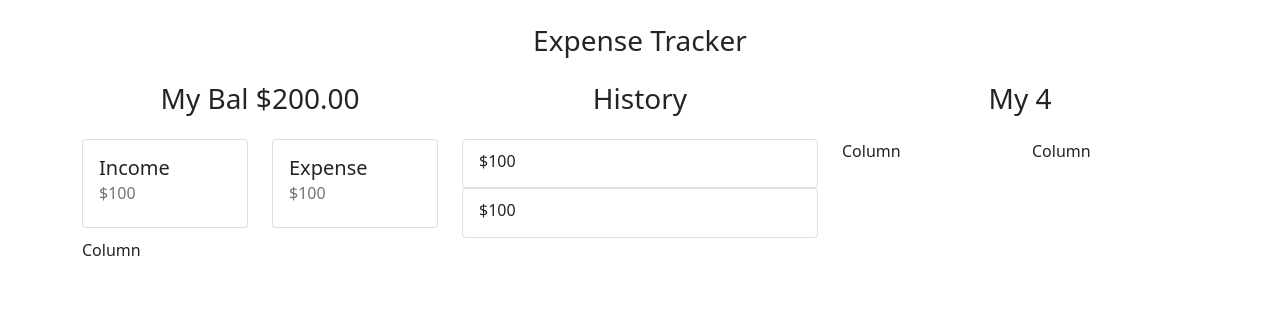
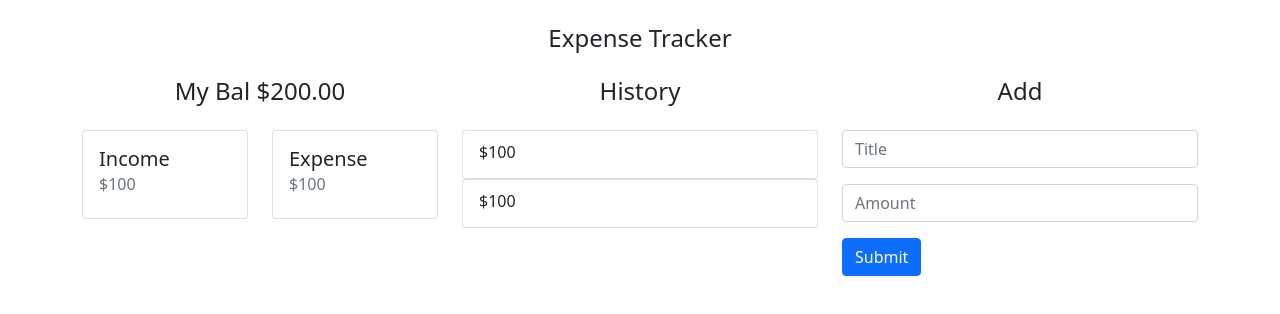
Before and after one commit to rajrachchh14/react-expensetracker, a React (Create React App) app: page / in a window 1280 px wide. Shown: the top 314 px of the page. Built offline with nearby package versions, Linux system fonts and the light colour scheme.

Commit message:
1 file modified

```diff
--- a/src/App.js
+++ b/src/App.js
@@ -4,16 +4,16 @@ export default function App() {
   return (
     <>
       <div className="container mt-4">
-        <h3 className="text-center mb-4">Expense Tracker </h3>
+        <h4 className="text-center mb-4">Expense Tracker </h4>
         <div className="row row-cols-2 row-cols-lg-3">
           <div className="col-4">
-            <h3 className="text-center mb-4">My Bal $200.00 </h3>
+            <h4 className="text-center mb-4">My Bal $200.00 </h4>
           </div>
           <div class="col-4">
-            <h3 className="text-center">History </h3>
+            <h4 className="text-center">History </h4>
           </div>
           <div class="col-4">
-            <h3 className="text-center">My 4 </h3>
+            <h4 className="text-center">Add </h4>
           </div>
           <div class="col-4 col-lg-2">
             <div className="card">
@@ -44,9 +44,24 @@ export default function App() {
               </div>
             </div>
           </div>
-          <div class="col-4 col-lg-2">Column</div>
-          <div class="col-4 col-lg-2">Column</div>
-          <div class="col-4 col-lg-2">Column</div>
+          <div class="col">
+            <form>
+              <div class="mb-3">
+                <input type="text" class="form-control" placeholder="Title" />
+              </div>
+              <div class="mb-3">
+                <input
+                  type="number"
+                  class="form-control"
+                  placeholder="Amount"
+                />
+              </div>
+
+              <button type="submit" class="btn btn-primary">
+                Submit
+              </button>
+            </form>
+          </div>
         </div>
       </div>
     </>
```
